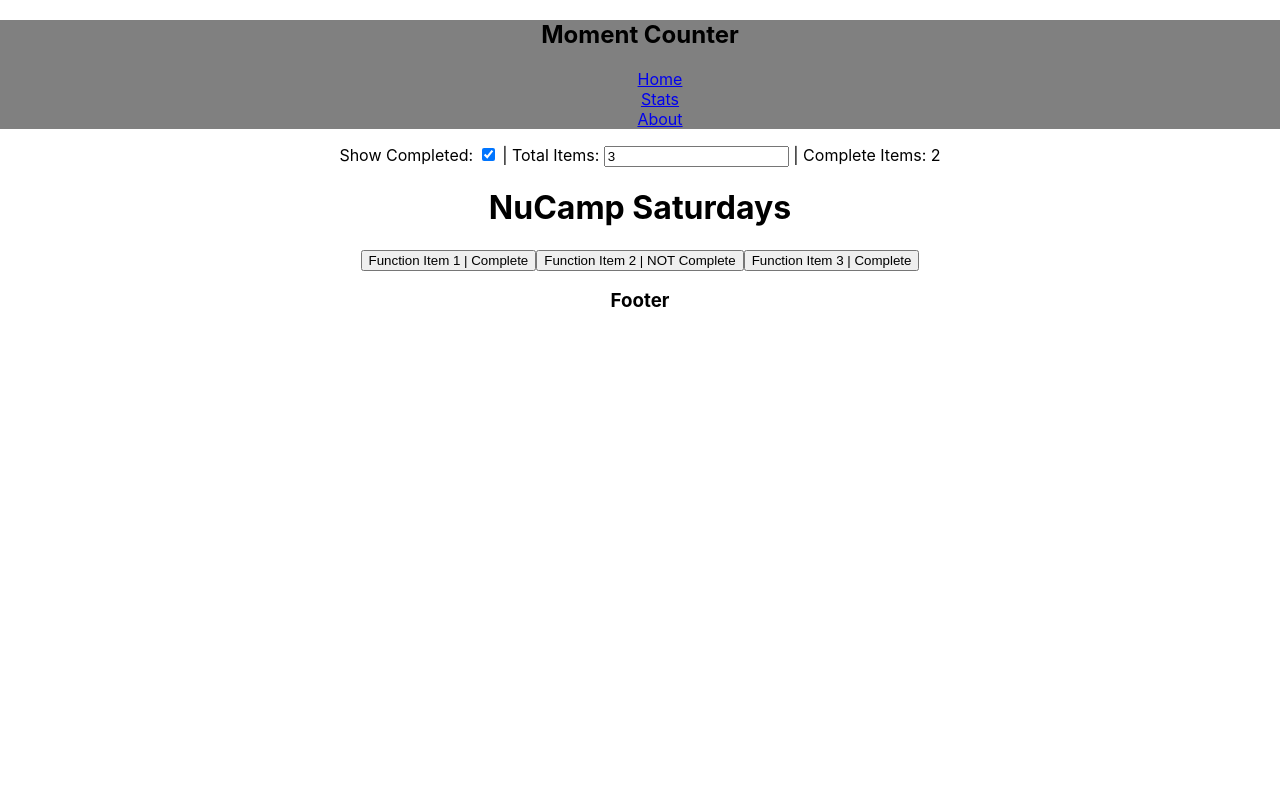
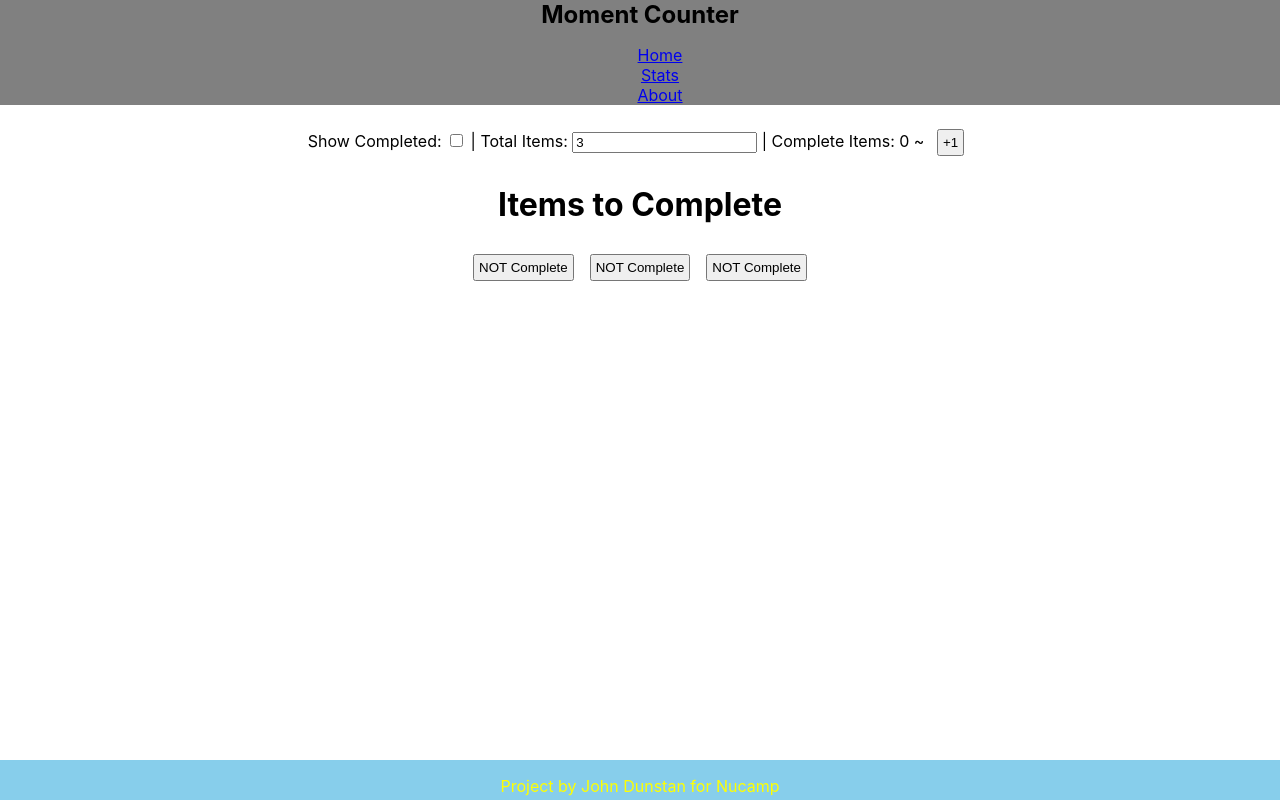
Before and after one commit to johndunstan/moment-counter, a React (Create React App) app: page / in a window 1280 px wide. Built offline with nearby package versions, Linux system fonts and the light colour scheme.

Commit message:
Add +1 button and toggle complete

```diff
--- a/src/App.css
+++ b/src/App.css
@@ -1,5 +1,16 @@
 .App {
   text-align: center;
+  position: relative;
+  min-height: 100vh;
+}
+
+nav h1 {
+  margin: 0;
+  padding: 0;
+}
+
+main {
+  padding-bottom: 2.5rem;
 }
 
 nav {
@@ -15,10 +26,20 @@ nav li {
   background-color: #61dafb;
 }
 
-/* .active-nav-item:active {
-  background-color: hotpink;
-} */
-
 .active-nav-item {
   background-color: hotpink;
 }
+
+button {
+  padding: 0.25rem;
+  margin: 0.5rem;
+}
+
+.footer {
+  color: yellow;
+  background-color: skyblue;
+  position: absolute;
+  bottom: 0;
+  width: 100%;
+  height: 2.5rem;
+}
--- a/src/components/FooterComponent.js
+++ b/src/components/FooterComponent.js
@@ -2,8 +2,8 @@ import React from 'react'
 
 function Footer() {
   return (
-    <div>
-      <h3>Footer</h3>
+    <div className="footer">
+      <p>Project by John Dunstan for Nucamp</p>
     </div>
   )
 }
--- a/src/components/MainComponent.js
+++ b/src/components/MainComponent.js
@@ -12,15 +12,23 @@ class Main extends Component {
   constructor(props) {
     super(props)
     this.state = {
-      showCompleted: true,
+      showCompleted: false,
       listOfLists: [
         {
           id: 1,
-          name: 'NuCamp Saturdays',
+          name: 'Items to Complete',
           items: [
             {
+              id: 0,
+              isComplete: false,
+              description: null,
+              date: null,
+              time: null,
+              duration: null,
+            },
+            {
               id: 1,
-              isComplete: true,
+              isComplete: false,
               description: null,
               date: null,
               time: null,
@@ -34,34 +42,49 @@ class Main extends Component {
               time: null,
               duration: null,
             },
-            {
-              id: 3,
-              isComplete: true,
-              description: null,
-              date: null,
-              time: null,
-              duration: null,
-            },
           ],
         },
       ],
     }
     this.addItem = this.addItem.bind(this)
+    this.changeTotal = this.changeTotal.bind(this)
     this.completeItem = this.completeItem.bind(this)
-    this.removeItem = this.removeItem.bind(this)
+    this.deleteItem = this.deleteItem.bind(this)
     this.toggleShowComplete = this.toggleShowComplete.bind(this)
   }
 
-  addItem() {
-    console.log('Item added')
+  addItem = () => {
+    const newItem = {
+      // id: Math.floor(Math.random() * 10000000 + 1),
+      id: this.state.listOfLists[0].items.length,
+      isComplete: false,
+      description: null,
+      date: null,
+      time: null,
+      duration: null,
+    }
+
+    this.state.listOfLists[0].items.push(newItem)
+    this.setState({ listOfLists: this.state.listOfLists })
   }
 
-  completeItem() {
-    console.log('Item completed')
+  changeTotal = (newTotal) => {
+    console.log(`Total Changed!`)
   }
 
-  removeItem() {
-    console.log('Item removed')
+  completeItem = (id) => {
+    this.setState(
+      this.state.listOfLists[0].items.map((item) => {
+        if (item.id === id) {
+          item.isComplete = !item.isComplete
+        }
+        return item
+      })
+    )
+  }
+
+  deleteItem = () => {
+    console.log('Item deleted')
   }
 
   toggleShowComplete = (showCompleted) => {
@@ -83,8 +106,9 @@ class Main extends Component {
                 name={this.state.listOfLists[0].name}
                 items={this.state.listOfLists[0].items}
                 addItem={this.addItem}
+                changeTotal={this.changeTotal}
                 completeItem={this.completeItem}
-                removeItem={this.completeItem}
+                deleteItem={this.deleteItem}
                 toggleShowComplete={this.toggleShowComplete}
               />
             </Route>
--- a/src/components/about/AboutComponent.js
+++ b/src/components/about/AboutComponent.js
@@ -4,7 +4,7 @@ function About() {
   return (
     <div>
       <h1>About</h1>
-      <p>This app is a product by John Dunstan for NuCamp.</p>
+      <p>This app is a product by John Dunstan for Nucamp.</p>
     </div>
   )
 }
--- a/src/components/countdown/CountdownContainerComponent.js
+++ b/src/components/countdown/CountdownContainerComponent.js
@@ -9,9 +9,12 @@ function CountdownContainer(props) {
         showCompleted={props.showCompleted}
         items={props.items}
         toggleShowComplete={props.toggleShowComplete}
+        addItem={props.addItem}
+        changeTotal={props.changeTotal}
       />
       <DisplayItems
         showCompleted={props.showCompleted}
+        completeItem={props.completeItem}
         name={props.name}
         items={props.items}
       />
--- a/src/components/countdown/DisplayItemsComponent.js
+++ b/src/components/countdown/DisplayItemsComponent.js
@@ -4,10 +4,26 @@ function DisplayItems(props) {
   function RenderItem(item) {
     if (!item.isComplete) {
       return (
-        <button key={item.id}>Function Item {item.id} | NOT Complete</button>
+        <button
+          key={item.id}
+          onClick={() => {
+            props.completeItem(item.id)
+          }}
+        >
+          NOT Complete
+        </button>
       )
     } else if (props.showCompleted && item.isComplete) {
-      return <button key={item.id}>Function Item {item.id} | Complete</button>
+      return (
+        <button
+          key={item.id}
+          onClick={() => {
+            props.completeItem(item.id)
+          }}
+        >
+          Complete
+        </button>
+      )
     }
   }
 
--- a/src/components/countdown/MenubarComponent.js
+++ b/src/components/countdown/MenubarComponent.js
@@ -2,6 +2,15 @@ import React from 'react'
 
 function Menubar(props) {
   const completedItems = props.items.filter((item) => item.isComplete === true)
+  const handleClick = (event) => {
+    event.preventDefault()
+    props.addItem()
+  }
+
+  const handleTotalChange = (event) => {
+    event.preventDefault()
+    props.changeTotal()
+  }
 
   return (
     <div>
@@ -11,13 +20,20 @@ function Menubar(props) {
           id="showComplete"
           type="checkbox"
           checked={props.showCompleted}
-          onClick={() => {
+          onChange={() => {
             props.toggleShowComplete(props.showCompleted)
           }}
         />
         <label htmlFor="lengthValue"> | Total Items: </label>
-        <input id="lengthValue" type="number" value={props.items.length} />
+        <input
+          id="lengthValue"
+          type="number"
+          value={props.items.length}
+          onChange={handleTotalChange}
+        />
         <span> | Complete Items: {completedItems.length}</span>
+        <span> ~ </span>
+        <button onClick={handleClick}>+1</button>
       </form>
     </div>
   )
```
Also changed, not shown: 1 other file (tests, documents, lock files or other folders).
